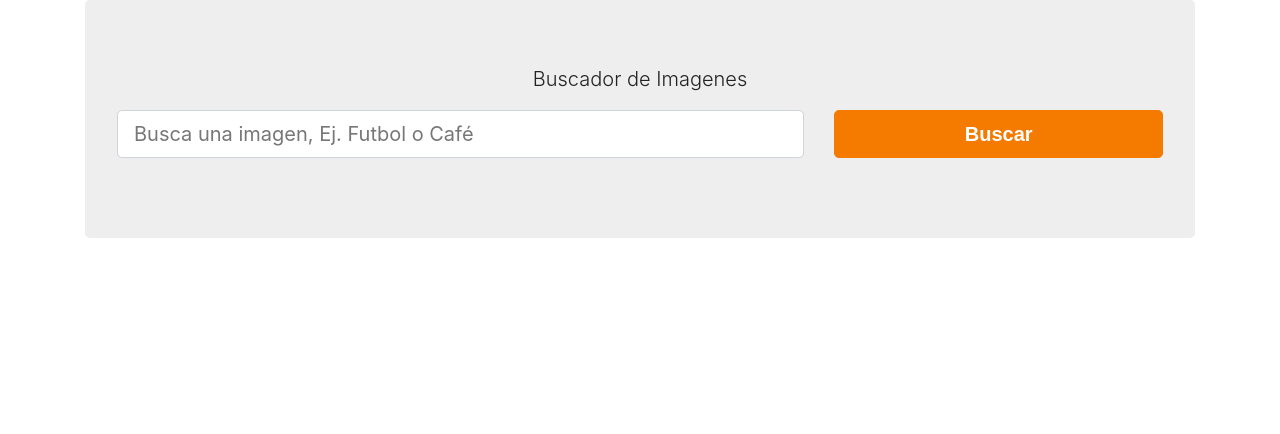
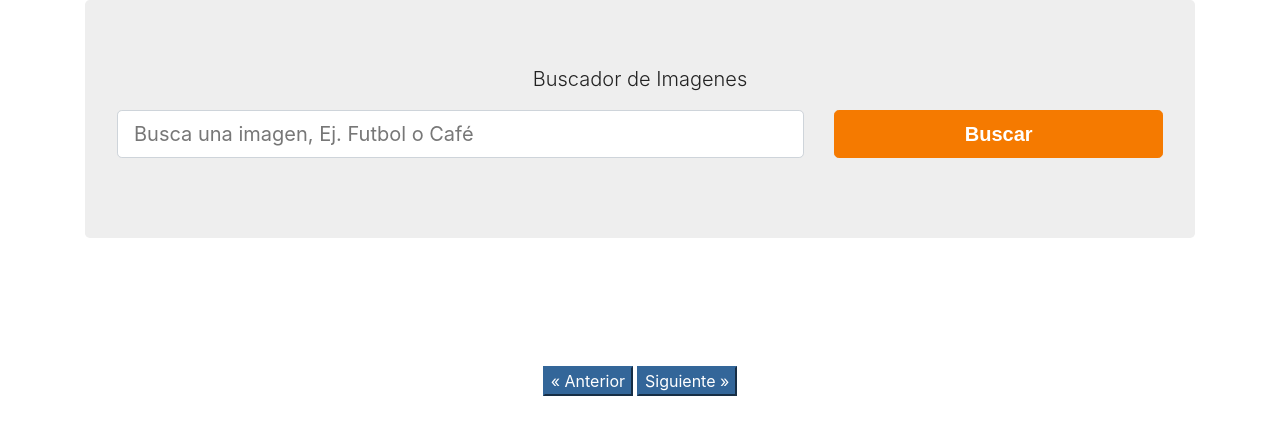
Before and after one commit to micspinis/SearchImage, a React (Create React App) app: page / in a window 1280 px wide. Shown: the top 434 px of the page. Built offline with nearby package versions, Linux system fonts and the light colour scheme; a web font is replaced by a local one.

Commit message:
Agregando caracteristicas al paginador, no negativos y no excesos

```diff
--- a/src/App.js
+++ b/src/App.js
@@ -36,6 +36,22 @@ function App() {
     consultarAPI();
   }, [busqueda])
 
+  // definir la pagina anterior
+  const paginaAnterior = () => {
+    const nuevaPaginaActual = paginaactual - 1;
+    // Evitar valores negativos en el paginador
+    if(nuevaPaginaActual === 0) return;
+    guardarPaginaActual(nuevaPaginaActual);
+  }
+
+  // definir la pagina siguiente
+  const paginaSiguiente = () => {
+    const nuevaPaginaActual = paginaactual + 1;
+    // Evitar exceso en el paginador
+    if(nuevaPaginaActual > totalpaginas) return;
+    guardarPaginaActual(nuevaPaginaActual);
+  }
+
 
   return (
     <div className="container">
@@ -49,6 +65,17 @@ function App() {
         <ListadoImagenes
           imagenes={imagenes}
         />
+
+        <button
+          type="button"
+          className="bbtn btn-info mr-1"
+          onClick={paginaAnterior}
+        >&laquo; Anterior</button>
+        <button
+          type="button"
+          className="bbtn btn-info"
+          onClick={paginaSiguiente}
+        >Siguiente &raquo;</button>
       </div>
     </div>
   );
```
